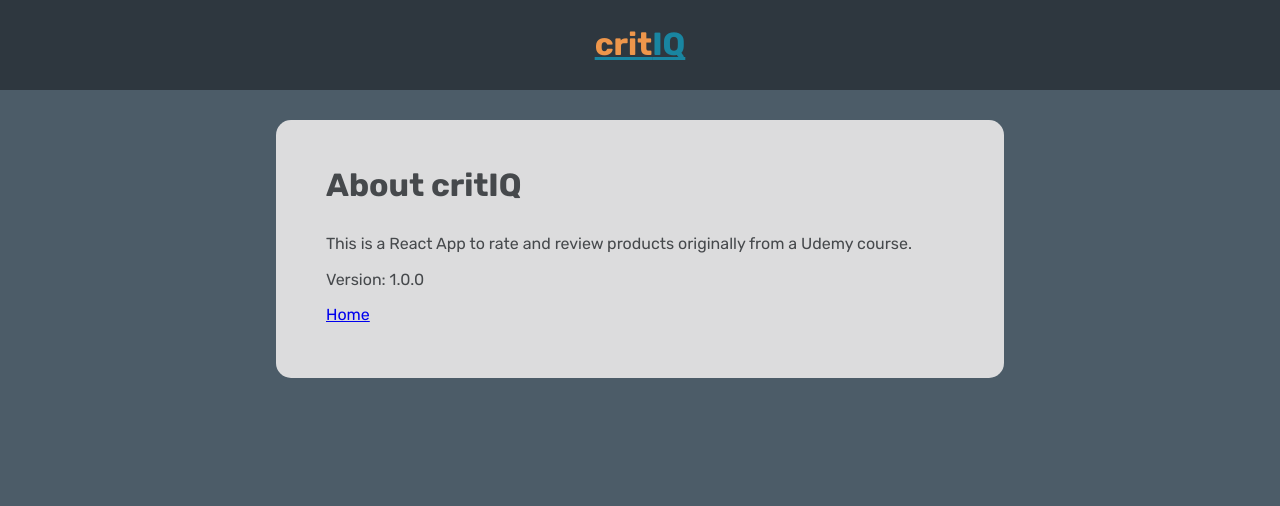
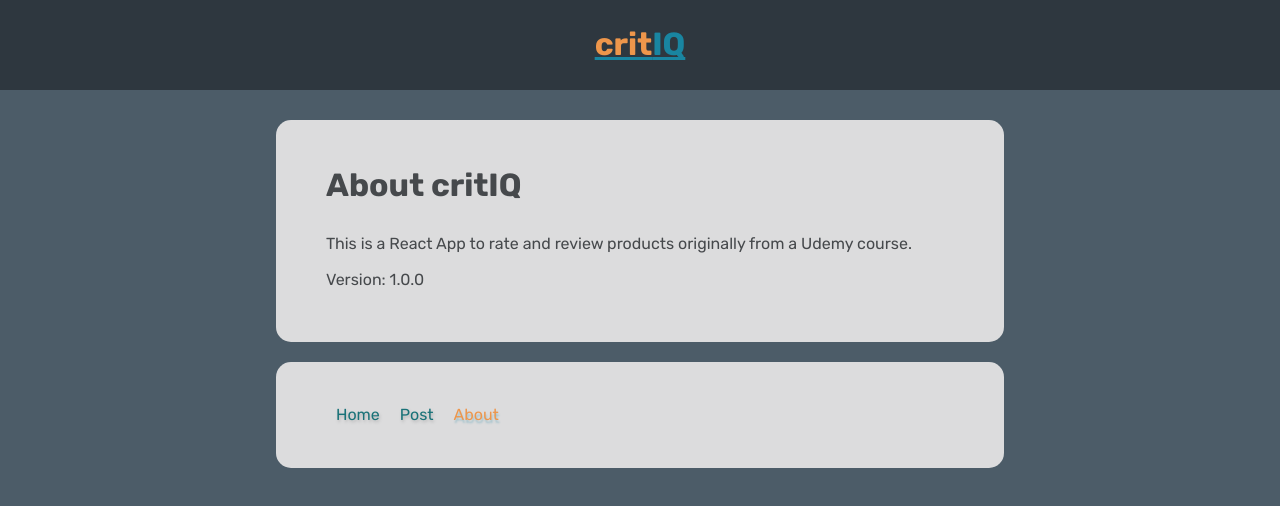
Before and after one commit to iancover/critiq, a React (Create React App) app: page /about in a window 1280 px wide. Shown: the top 506 px of the page. Built offline with nearby package versions, Linux system fonts and the light colour scheme.

Commit message:
feat: Add NavLink with new react-router props
With React Router v6 NavLink components dont use the activeClassName
or activeStyle props anymore, instead just use regular
style and color props with isActive boolean

```diff
--- a/src/components/pages/AboutPage.jsx
+++ b/src/components/pages/AboutPage.jsx
@@ -1,19 +1,43 @@
 import Card from '../shared/Card';
-import { Link } from 'react-router-dom';
+import { NavLink, useMatch } from 'react-router-dom';
 
 function AboutPage() {
+  let match = useMatch('/about');
+
+  console.log(match);
+
   return (
+    <>
       <Card>
         <div className={'about'}>
           <h1>About critIQ</h1>
           <p>This is a React App to rate and review products originally from a Udemy course.</p>
           <p>Version: 1.0.0</p>
-
-        <p>
-          <Link to={'/'}>Home</Link>
-        </p>
         </div>
       </Card>
+      <Card>
+        <nav>
+          <NavLink
+            to={'/'}
+            className={({ isActive }) => 'nav-link' + (isActive ? ' active' : '')}
+            style={({ isActive }) => ({ color: isActive ? 'var(--orange-color)' : 'var(--green-color)' })}>
+            Home
+          </NavLink>
+          <NavLink
+            to={'/post'}
+            className={({ isActive }) => 'nav-link' + (isActive ? ' active' : '')}
+            style={({ isActive }) => ({ color: isActive ? 'var(--orange-color)' : 'var(--green-color)' })}>
+            Post
+          </NavLink>
+          <NavLink
+            to={'.'}
+            className={({ isActive }) => 'nav-link' + (isActive ? ' active' : '')}
+            style={({ isActive }) => ({ color: isActive ? 'var(--orange-color)' : 'var(--green-color)' })}>
+            About
+          </NavLink>
+        </nav>
+      </Card>
+    </>
   );
 }
 
```
Lines whose indentation alone changed are shown as unchanged.
